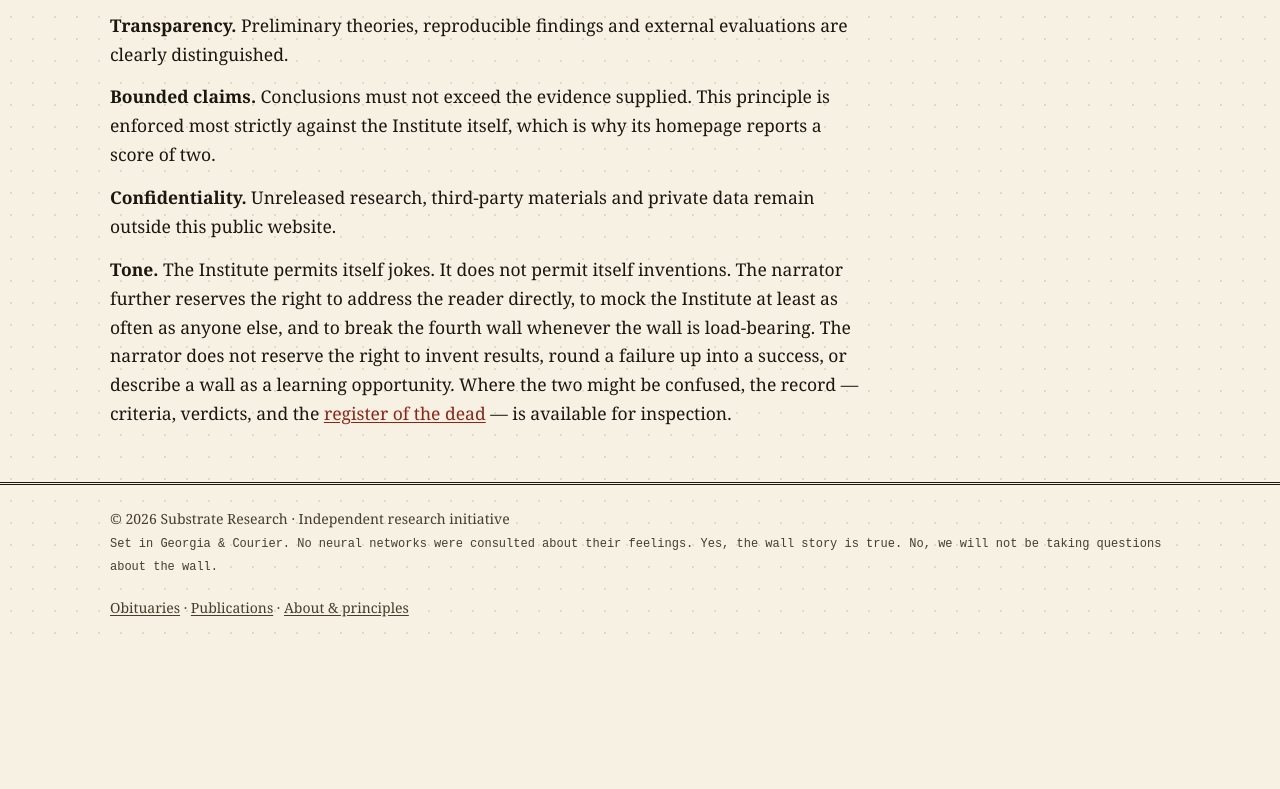
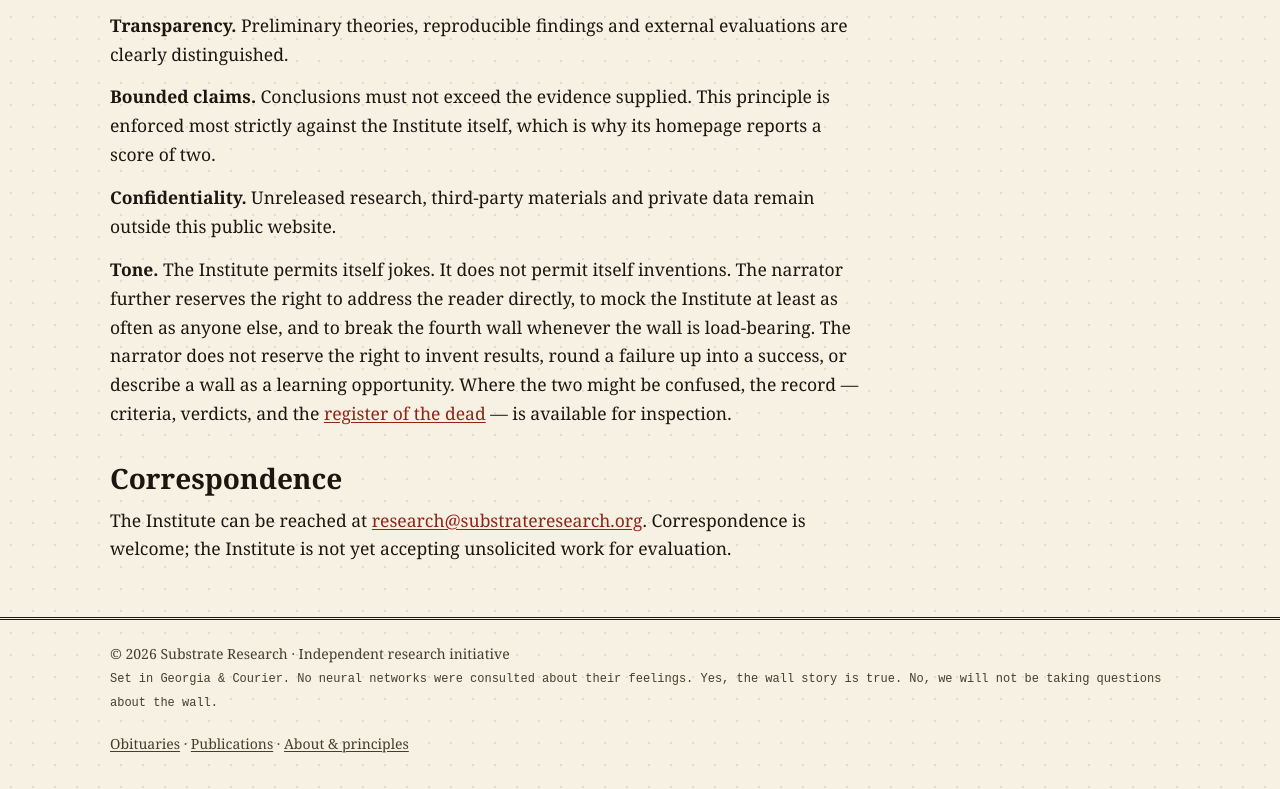
Before and after one commit to substrateresearch/substrateresearch.github.io, a plain HTML site: page about/index.html in a window 1280 px wide. Shown: the part 1732-2521 px from the top of the page. Before the commit the page ends 2385 px from the top, so only its background shows below. Drawn offline with Linux system fonts and the light colour scheme.

Commit message:
Add the Institute's address: correspondence, not a submissions desk (evaluations, about)

```diff
--- a/about/index.html
+++ b/about/index.html
@@ -15,5 +15,7 @@
 <p><strong>Bounded claims.</strong> Conclusions must not exceed the evidence supplied. This principle is enforced most strictly against the Institute itself, which is why its homepage reports a score of two.</p>
 <p><strong>Confidentiality.</strong> Unreleased research, third-party materials and private data remain outside this public website.</p>
 <p><strong>Tone.</strong> The Institute permits itself jokes. It does not permit itself inventions. The narrator further reserves the right to address the reader directly, to mock the Institute at least as often as anyone else, and to break the fourth wall whenever the wall is load-bearing. The narrator does not reserve the right to invent results, round a failure up into a success, or describe a wall as a learning opportunity. Where the two might be confused, the record &mdash; criteria, verdicts, and the <a href="/obituaries/">register of the dead</a> &mdash; is available for inspection.</p>
+<h2>Correspondence</h2>
+<p>The Institute can be reached at <a href="mailto:research@substrateresearch.org">research@substrateresearch.org</a>. Correspondence is welcome; the Institute is not yet accepting unsolicited work for evaluation.</p>
 </div></div>
 </main><footer class="footer"><div class="container"><div>&copy; 2026 Substrate Research &middot; Independent research initiative<br><span class="colophon">Set in Georgia &amp; Courier. No neural networks were consulted about their feelings. Yes, the wall story is true. No, we will not be taking questions about the wall.</span></div><div><a href="/obituaries/">Obituaries</a> &middot; <a href="/publications/">Publications</a> &middot; <a href="/about/">About &amp; principles</a></div></div></footer></body></html>
```
Also changed, not shown: evaluations/index.html (+1 -1 lines).
